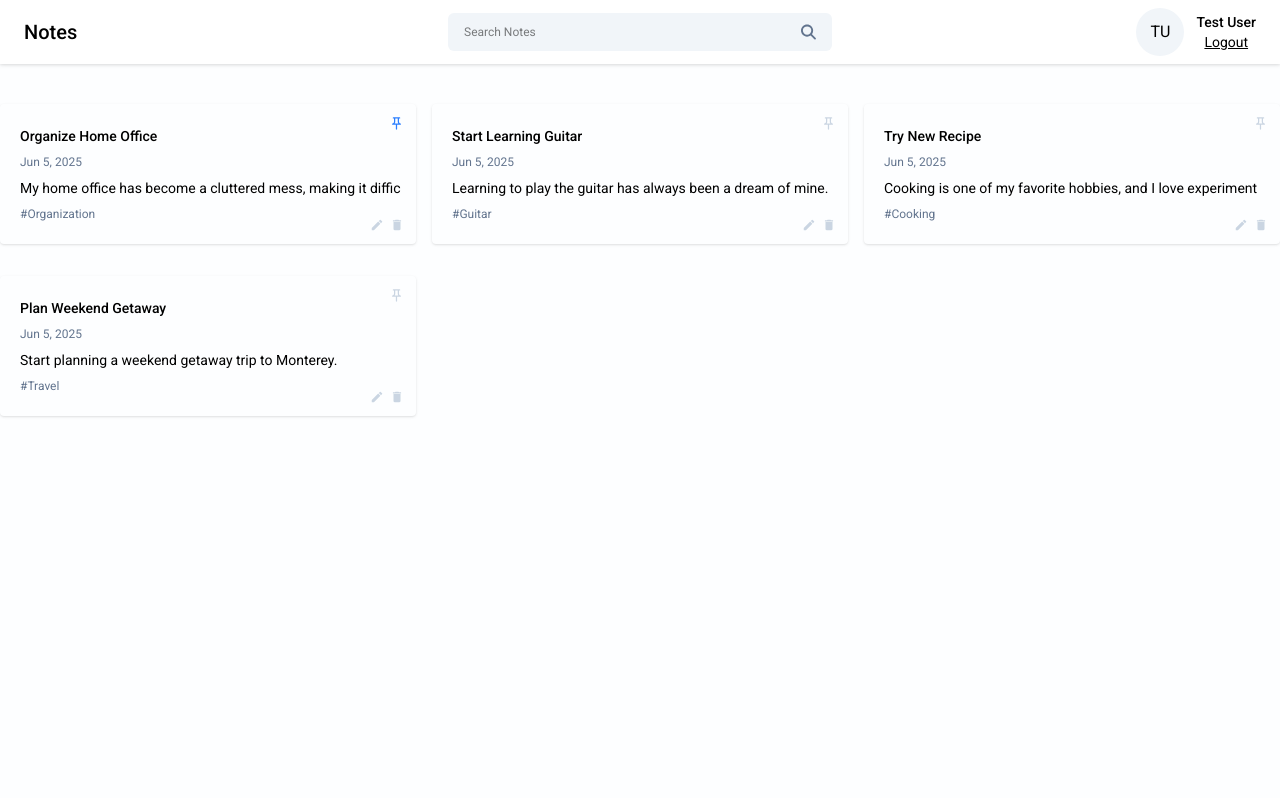
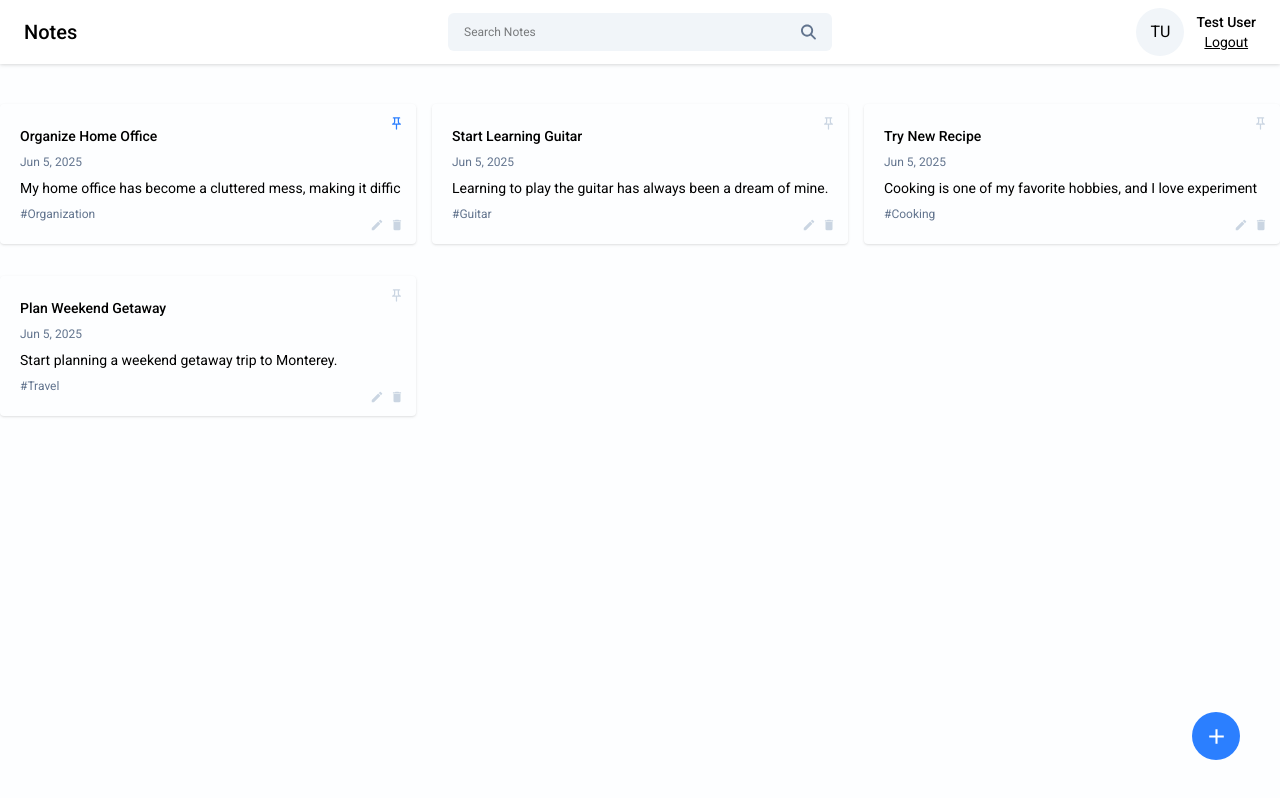
Before and after one commit to pan-cynthia/notely, a React (Vite) app: page / in a window 1280 px wide. Built offline with nearby package versions, Linux system fonts and the light colour scheme.

Commit message:
add a button for creating new notes

```diff
--- a/src/pages/Home.jsx
+++ b/src/pages/Home.jsx
@@ -1,5 +1,6 @@
 import NavBar from '../components/NavBar'
 import NoteCard from '../components/NoteCard'
+import { MdAdd } from 'react-icons/md'
 
 const Home = () => {
   return (
@@ -49,6 +50,9 @@ const Home = () => {
           />
         </div>
       </div>
+      <button className="w-12 h-12 flex items-center justify-center rounded-full cursor-pointer bg-blue-500 hover:bg-blue-600 absolute right-10 bottom-10" onClick={() => {}}>
+        <MdAdd className="text-white" size={25}/>
+      </button>
     </>
   )
 }
```
